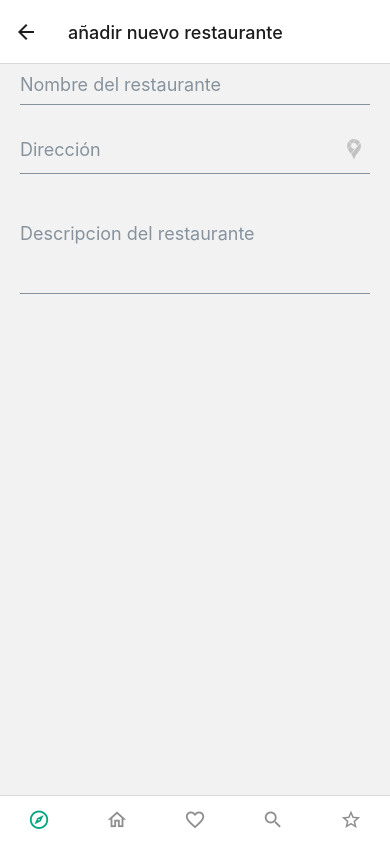
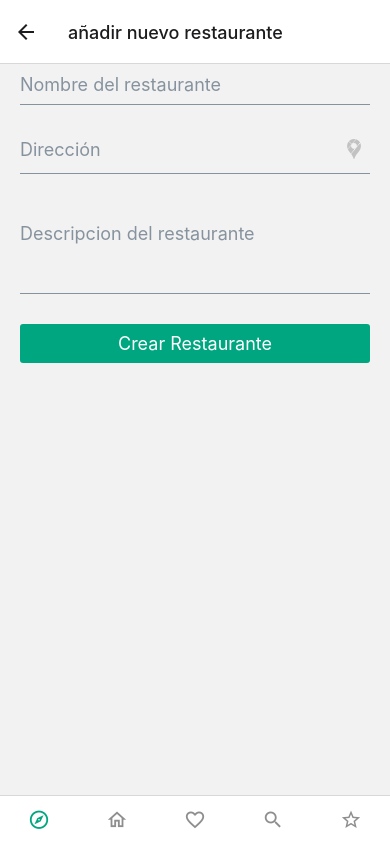
Before and after one commit to carlosmartin667/expo-crud, a React Native app: screen /add-restaurant in a window 390 px wide. Built offline with nearby package versions, Linux system fonts and the light colour scheme; no server answers.

Commit message:
boton de guardar resturante

```diff
--- a/app/components/Restaurants/AddRestaurantForm.js
+++ b/app/components/Restaurants/AddRestaurantForm.js
@@ -18,6 +18,43 @@ const AddRestaurantForm = (props) => {
   const [isVisibleMap, setIsVisibleMap] = useState(false);
   const [locationRestaurant, setLocationRestaurant] = useState(null);
 
+  const addRestaurant = () => {
+    if (!restaurantName || !restaurantAddress || !restaurantDescription) {
+      console.log("Todos los campos del formulario son obligatorios");
+    } else if (size(imagesSelected) === 0) {
+      console.log("El restaurante tiene que tener almenos una foto");
+    } else if (!locationRestaurant) {
+      console.log("Tienes que localizar el restaurnate en el mapa");
+    } else {
+      setIsLoading(true);
+      uploadImageStorage().then((response) => {
+        db.collection("restaurants")
+          .add({
+            name: restaurantName,
+            address: restaurantAddress,
+            description: restaurantDescription,
+            location: locationRestaurant,
+            images: response,
+            rating: 0,
+            ratingTotal: 0,
+            quantityVoting: 0,
+            createAt: new Date(),
+            createBy: firebase.auth().currentUser.uid,
+          })
+          .then(() => {
+            setIsLoading(false);
+            navigation.navigate("restaurants");
+          })
+          .catch(() => {
+            setIsLoading(false);
+            toastRef.current.show(
+              "Error al subir el restaurante, intentelo más tarde"
+            );
+          });
+      });
+    }
+  };
+
   return (
     <ScrollView style={styles.scrollView}>
       <FormAdd
@@ -26,6 +63,11 @@ const AddRestaurantForm = (props) => {
         setRestaurantDescription={setRestaurantDescription}
         setIsVisibleMap={setIsVisibleMap}
         locationRestaurant={locationRestaurant}
+      />
+      <Button
+        title="Crear Restaurante"
+        onPress={addRestaurant}
+        buttonStyle={styles.btnAddRestaurant}
       />
     </ScrollView>
   );
```
